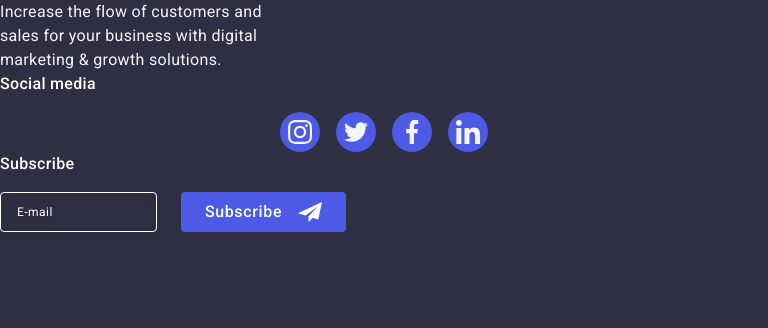
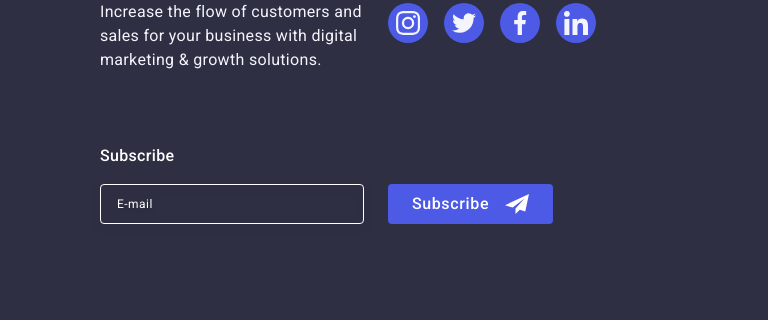
Before and after one commit to WladLuc/goit-markup-hw-07, a plain HTML site: page index.html in a window 768 px wide. Shown: the part 3029-3357 px from the top of the page. Drawn offline with nearby package versions, Linux system fonts and the light colour scheme.

Commit message:
goit-markup-hw-07-04

```diff
--- a/css/media.css
+++ b/css/media.css
@@ -406,6 +406,20 @@ screen and (min-resolution: 2dppx) and (min-width: 1158px) {
     width: 584px;
   }
 
+  .footer-container {
+    display: flex;
+    flex-wrap: wrap;
+    max-width: 568px;
+    flex-direction: row;
+    align-items: baseline;
+    margin-right: auto;
+    margin-left: auto;
+  }
+
+  .footer-advise-container {
+    margin-right: 24px;
+    margin-bottom: 72px;
+  }
 
 
 }
@@ -582,5 +596,8 @@ screen and (min-resolution: 2dppx) and (min-width: 1158px) {
     margin-right: 120px;
   }
 
+  .footer-form-wrapper {
+    margin-left: auto;
+  }
 
 }
--- a/css/styles.css
+++ b/css/styles.css
@@ -648,7 +648,7 @@ input:focus {
   padding-left: 15px;
   margin-right: auto;
   margin-left: auto;
-} */
+}  */
 
 /* .footer-advise-container {
   margin-right: 120px;
@@ -749,6 +749,7 @@ input:focus {
 }
 
 .footer-input {
+  width: 264px;
   height: 40px;
   border: 1px solid var(--header-bg-color);
   background-color: transparent;
```
